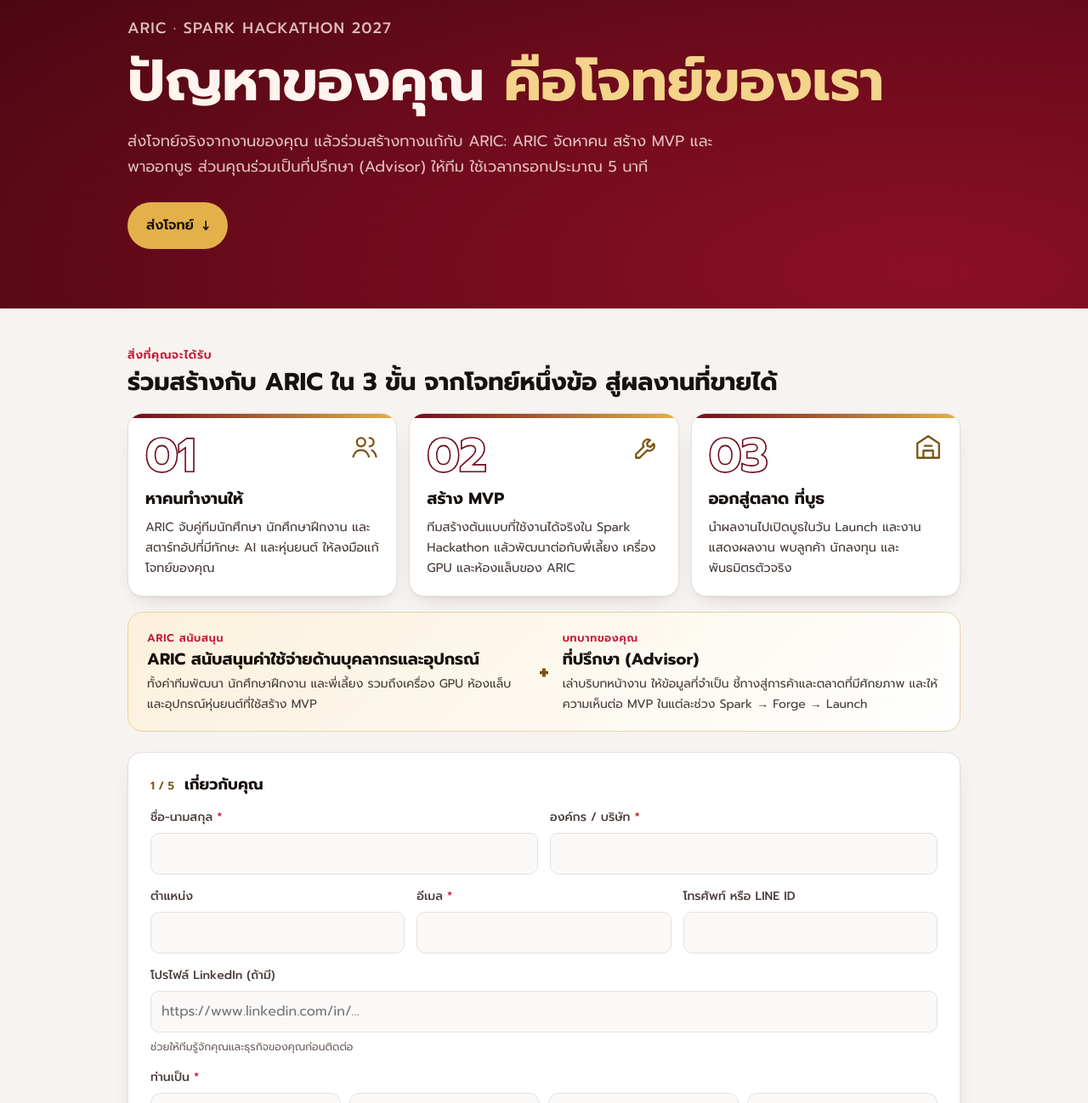
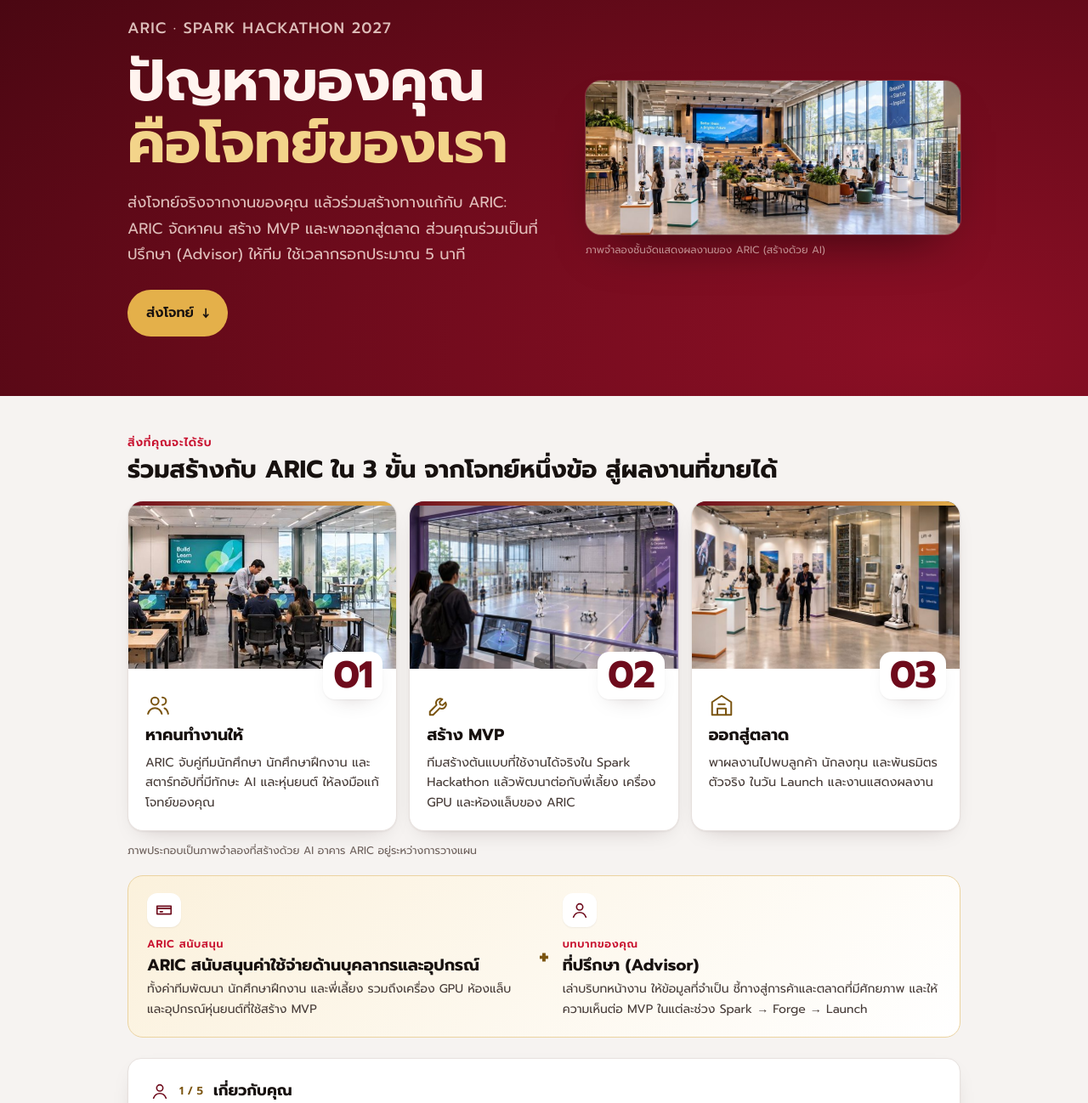
Before and after one commit to cnacha-mfu/aric, a plain HTML site: page challenge/index.html in a window 1280 px wide. Shown: the part 143-1441 px from the top of the page at 85% size. Drawn offline with Linux system fonts and the light colour scheme; animation ran at ten frames a second; a web font is replaced by a local one.

Commit message:
Challenge form + home section: "ออกสู่ตลาด" without "ที่บูธ"; add pictures and icons
- challenge/index.html: hero picture, a picture on each of the three steps, icons on the
  form steps and the ARIC/your-role band; AI concept images labelled as such
- index.html: the three steps use round pictures with number badges
- assets/img/ch_*.jpg: crops of the existing concept images

Co-Authored-By: Claude Opus 5.5 <noreply@anthropic.com>

```diff
--- a/challenge/index.html
+++ b/challenge/index.html
@@ -4,9 +4,9 @@
 <meta charset="utf-8">
 <meta name="viewport" content="width=device-width, initial-scale=1, viewport-fit=cover">
 <title>ส่งโจทย์ให้ ARIC — Spark Hackathon 2027</title>
-<meta name="description" content="ส่งโจทย์ปัญหาจริงจากงานของคุณให้ ARIC มหาวิทยาลัยแม่ฟ้าหลวง ARIC สนับสนุนค่าใช้จ่ายด้านบุคลากรและอุปกรณ์ หาคนทำงาน สร้าง MVP และพาออกบูธ ส่วนคุณเป็นที่ปรึกษาให้ทีม">
+<meta name="description" content="ส่งโจทย์ปัญหาจริงจากงานของคุณให้ ARIC มหาวิทยาลัยแม่ฟ้าหลวง ARIC สนับสนุนค่าใช้จ่ายด้านบุคลากรและอุปกรณ์ หาคนทำงาน สร้าง MVP และพาออกสู่ตลาด ส่วนคุณเป็นที่ปรึกษาให้ทีม">
 <meta property="og:title" content="ส่งโจทย์ให้ ARIC — ปัญหาของคุณ คือโจทย์ของเรา">
-<meta property="og:description" content="หาคนทำงาน → สร้าง MVP → ออกสู่ตลาดที่บูธ · ARIC สนับสนุนค่าใช้จ่ายด้านบุคลากรและอุปกรณ์ คุณเป็นที่ปรึกษาให้ทีม">
+<meta property="og:description" content="หาคนทำงาน → สร้าง MVP → ออกสู่ตลาด · ARIC สนับสนุนค่าใช้จ่ายด้านบุคลากรและอุปกรณ์ คุณเป็นที่ปรึกษาให้ทีม">
 <meta property="og:image" content="https://aric.mfu.ac.th/assets/og.jpg">
 <meta property="og:type" content="website">
 <meta name="theme-color" content="#6E0B1C">
@@ -58,9 +58,9 @@ main{display:flex;flex-direction:column;gap:18px;padding:clamp(28px,4vw,44px) 0
 .gets-h b{font:700 clamp(1.3rem,2.8vw,1.8rem)/1.25 var(--font);text-wrap:balance}
 .gets{display:grid;grid-template-columns:repeat(3,minmax(0,1fr));gap:14px}
 .get{position:relative;background:var(--paper);border:1px solid var(--rule);border-radius:18px;padding:22px 20px 20px;display:flex;flex-direction:column;gap:10px;box-shadow:var(--shadow);overflow:hidden}
-.get::before{content:"";position:absolute;inset:0 0 auto;height:5px;background:linear-gradient(90deg,var(--field),var(--gold))}
+.get::before{content:"";position:absolute;inset:0 0 auto;height:5px;background:linear-gradient(90deg,var(--field),var(--gold));z-index:1}
 .get .num{font:700 56px/1 var(--font);color:transparent;-webkit-text-stroke:1.6px var(--field);letter-spacing:-.02em}
-.get svg{position:absolute;top:22px;right:20px;width:34px;height:34px;fill:none;stroke:var(--gold-ink);stroke-width:1.6;stroke-linecap:round;stroke-linejoin:round}
+.get svg{width:34px;height:34px;fill:none;stroke:var(--gold-ink);stroke-width:1.6;stroke-linecap:round;stroke-linejoin:round}
 .get h3{font:700 19px/1.3 var(--font)}
 .get p{color:var(--ink2);font-size:14.5px;line-height:1.65}
 .deal{display:grid;grid-template-columns:1fr auto 1fr;gap:16px;background:linear-gradient(135deg,#FBF1DC,var(--paper));border:1px solid #EBD3A0;border-radius:18px;padding:20px 22px}
@@ -112,6 +112,23 @@ form{display:flex;flex-direction:column;gap:16px;margin-top:6px}
 .done .again{background:none;border:1px solid var(--rule);border-radius:999px;padding:10px 18px;cursor:pointer;font-weight:500}
 footer{background:var(--field-d);color:var(--on-red2);font-size:13.5px}
 footer .wrap{padding:22px 0;display:flex;flex-wrap:wrap;gap:8px 18px;justify-content:space-between}
+.hero-grid{display:grid;grid-template-columns:1.05fr .95fr;gap:clamp(24px,4vw,56px);align-items:center}
+.hero-pic{margin:0;position:relative}
+.hero-pic img{display:block;width:100%;height:auto;aspect-ratio:1100/452;object-fit:cover;border-radius:18px;box-shadow:0 30px 60px -30px rgba(0,0,0,.6);outline:1px solid rgba(255,236,228,.18)}
+.hero-pic figcaption{font-size:12px;color:var(--on-red3);margin-top:8px}
+.get{padding:0}
+.get .pic{aspect-ratio:16/10;overflow:hidden;background:#EEE}
+.get .pic img{display:block;width:100%;height:100%;object-fit:cover;transition:transform .6s var(--ease)}
+.get:hover .pic img{transform:scale(1.04)}
+.gbody{position:relative;padding:18px 20px 20px;display:flex;flex-direction:column;gap:8px}
+.gbody .num{position:absolute;top:-30px;right:16px;font:700 44px/1 var(--font);color:var(--field);-webkit-text-stroke:0;background:var(--paper);border-radius:14px;padding:6px 12px;box-shadow:var(--shadow)}
+.gbody svg{position:static;width:30px;height:30px}
+.picnote{font-size:12.5px;color:var(--mute);margin-top:-6px}
+.si{width:22px;height:22px;flex:none;align-self:center;fill:none;stroke:var(--field);stroke-width:1.8;stroke-linecap:round;stroke-linejoin:round}
+.step h2{align-items:center}
+.dico{display:inline-grid;place-items:center;width:40px;height:40px;border-radius:12px;background:#fff;box-shadow:0 1px 2px rgba(0,0,0,.06);margin-bottom:6px}
+.dico .si{width:22px;height:22px}
+@media (max-width:860px){.hero-grid{grid-template-columns:1fr}}
 @media (max-width:760px){.gets{grid-template-columns:1fr}.deal{grid-template-columns:1fr}.deal .plus{display:none}.brand span{display:none}}
 @media (prefers-reduced-motion:reduce){*{transition:none!important}}
 </style>
@@ -126,33 +143,37 @@ footer .wrap{padding:22px 0;display:flex;flex-wrap:wrap;gap:8px 18px;justify-con
 </header>
 
 <section class="hero">
-  <div class="wrap">
+  <div class="wrap hero-grid">
+    <div>
     <p class="kicker">ARIC · SPARK HACKATHON 2027</p>
     <h1 data-en="Your problem is our <em>next challenge</em>">ปัญหาของคุณ <em>คือโจทย์ของเรา</em></h1>
-    <p data-en="Share a real problem from your work and co-create the solution with ARIC: ARIC finds the people, builds the MVP and takes it to a booth, while you serve as the team’s advisor. It takes about 5 minutes.">ส่งโจทย์จริงจากงานของคุณ แล้วร่วมสร้างทางแก้กับ ARIC: ARIC จัดหาคน สร้าง MVP และพาออกบูธ ส่วนคุณร่วมเป็นที่ปรึกษา (Advisor) ให้ทีม ใช้เวลากรอกประมาณ 5 นาที</p>
+    <p data-en="Share a real problem from your work and co-create the solution with ARIC: ARIC finds the people, builds the MVP and takes it to market, while you serve as the team’s advisor. It takes about 5 minutes.">ส่งโจทย์จริงจากงานของคุณ แล้วร่วมสร้างทางแก้กับ ARIC: ARIC จัดหาคน สร้าง MVP และพาออกสู่ตลาด ส่วนคุณร่วมเป็นที่ปรึกษา (Advisor) ให้ทีม ใช้เวลากรอกประมาณ 5 นาที</p>
     <a class="go" href="#form"><span data-en="Share a problem">ส่งโจทย์</span> ↓</a>
+    </div>
+    <figure class="hero-pic"><img src="../assets/img/ch_hero.jpg" alt="ภาพจำลองพื้นที่จัดแสดงผลงานและเวที Pitch ของศูนย์ ARIC" width="1100" height="452"><figcaption data-en="Concept image of the ARIC showcase floor (AI-generated)">ภาพจำลองชั้นจัดแสดงผลงานของ ARIC (สร้างด้วย AI)</figcaption></figure>
   </div>
 </section>
 
 <main class="wrap">
   <div class="gets-h"><span data-en="WHAT YOU GET">สิ่งที่คุณจะได้รับ</span><b data-en="Co-create with ARIC in three steps, from one problem to a product you can sell">ร่วมสร้างกับ ARIC ใน 3 ขั้น จากโจทย์หนึ่งข้อ สู่ผลงานที่ขายได้</b></div>
   <div class="gets">
-    <article class="get"><span class="num">01</span><svg viewBox="0 0 24 24" aria-hidden="true"><circle cx="9" cy="8" r="3.5"/><path d="M2.5 20c1-3.5 3.5-5.5 6.5-5.5s5.5 2 6.5 5.5M16 4.5a3.5 3.5 0 0 1 0 7M18 14.8c1.8.8 3 2.5 3.5 5.2"/></svg>
-      <h3 data-en="Find the people">หาคนทำงานให้</h3><p data-en="ARIC matches student teams, interns and startups with AI and robotics skills to work on your problem.">ARIC จับคู่ทีมนักศึกษา นักศึกษาฝึกงาน และสตาร์ทอัปที่มีทักษะ AI และหุ่นยนต์ ให้ลงมือแก้โจทย์ของคุณ</p></article>
-    <article class="get"><span class="num">02</span><svg viewBox="0 0 24 24" aria-hidden="true"><path d="M14.7 6.3a4 4 0 0 0-5.4 5.4L3 18v3h3l6.3-6.3a4 4 0 0 0 5.4-5.4l-2.6 2.6-2.4-.6-.6-2.4z"/></svg>
-      <h3 data-en="Build an MVP">สร้าง MVP</h3><p data-en="Teams build a working prototype at the Spark hackathon, then refine it with ARIC mentors, GPU servers and labs.">ทีมสร้างต้นแบบที่ใช้งานได้จริงใน Spark Hackathon แล้วพัฒนาต่อกับพี่เลี้ยง เครื่อง GPU และห้องแล็บของ ARIC</p></article>
-    <article class="get"><span class="num">03</span><svg viewBox="0 0 24 24" aria-hidden="true"><path d="M3 21V9l9-6 9 6v12M3 21h18M8 21v-6h8v6M9 11h6"/></svg>
-      <h3 data-en="Go to market at a booth">ออกสู่ตลาด ที่บูธ</h3><p data-en="Show the result at a booth on Launch day and at expos, and meet real customers, investors and partners.">นำผลงานไปเปิดบูธในวัน Launch และงานแสดงผลงาน พบลูกค้า นักลงทุน และพันธมิตรตัวจริง</p></article>
+    <article class="get"><div class="pic"><img src="../assets/img/ch_people.jpg" alt="ภาพจำลองห้องฝึกอบรมคอมพิวเตอร์ที่มีนักศึกษาทำงาน" loading="lazy" width="640" height="400"></div><div class="gbody"><span class="num">01</span><svg viewBox="0 0 24 24" aria-hidden="true"><circle cx="9" cy="8" r="3.5"/><path d="M2.5 20c1-3.5 3.5-5.5 6.5-5.5s5.5 2 6.5 5.5M16 4.5a3.5 3.5 0 0 1 0 7M18 14.8c1.8.8 3 2.5 3.5 5.2"/></svg>
+      <h3 data-en="Find the people">หาคนทำงานให้</h3><p data-en="ARIC matches student teams, interns and startups with AI and robotics skills to work on your problem.">ARIC จับคู่ทีมนักศึกษา นักศึกษาฝึกงาน และสตาร์ทอัปที่มีทักษะ AI และหุ่นยนต์ ให้ลงมือแก้โจทย์ของคุณ</p></div></article>
+    <article class="get"><div class="pic"><img src="../assets/img/ch_mvp.jpg" alt="ภาพจำลองสนามทดสอบหุ่นยนต์และโดรน" loading="lazy" width="640" height="400"></div><div class="gbody"><span class="num">02</span><svg viewBox="0 0 24 24" aria-hidden="true"><path d="M14.7 6.3a4 4 0 0 0-5.4 5.4L3 18v3h3l6.3-6.3a4 4 0 0 0 5.4-5.4l-2.6 2.6-2.4-.6-.6-2.4z"/></svg>
+      <h3 data-en="Build an MVP">สร้าง MVP</h3><p data-en="Teams build a working prototype at the Spark hackathon, then refine it with ARIC mentors, GPU servers and labs.">ทีมสร้างต้นแบบที่ใช้งานได้จริงใน Spark Hackathon แล้วพัฒนาต่อกับพี่เลี้ยง เครื่อง GPU และห้องแล็บของ ARIC</p></div></article>
+    <article class="get"><div class="pic"><img src="../assets/img/ch_market.jpg" alt="ภาพจำลองพื้นที่จัดแสดงผลงานและหุ่นยนต์" loading="lazy" width="640" height="400"></div><div class="gbody"><span class="num">03</span><svg viewBox="0 0 24 24" aria-hidden="true"><path d="M3 21V9l9-6 9 6v12M3 21h18M8 21v-6h8v6M9 11h6"/></svg>
+      <h3 data-en="Go to market">ออกสู่ตลาด</h3><p data-en="Take the result to real customers, investors and partners on Launch day and at expos.">พาผลงานไปพบลูกค้า นักลงทุน และพันธมิตรตัวจริง ในวัน Launch และงานแสดงผลงาน</p></div></article>
   </div>
+  <p class="picnote" data-en="Pictures are AI-generated concept images; the ARIC building is being planned.">ภาพประกอบเป็นภาพจำลองที่สร้างด้วย AI อาคาร ARIC อยู่ระหว่างการวางแผน</p>
   <div class="deal">
-    <div><span data-en="ARIC PROVIDES">ARIC สนับสนุน</span><b data-en="ARIC covers the people and equipment costs">ARIC สนับสนุนค่าใช้จ่ายด้านบุคลากรและอุปกรณ์</b><p data-en="The development team, interns and mentors, plus the GPU servers, labs and robotics equipment used to build the MVP.">ทั้งค่าทีมพัฒนา นักศึกษาฝึกงาน และพี่เลี้ยง รวมถึงเครื่อง GPU ห้องแล็บ และอุปกรณ์หุ่นยนต์ที่ใช้สร้าง MVP</p></div>
+    <div><span class="dico"><svg class="si" viewBox="0 0 24 24" aria-hidden="true"><path d="M3 7h18v10H3zM3 10h18M7 14h3"/></svg></span><span data-en="ARIC PROVIDES">ARIC สนับสนุน</span><b data-en="ARIC covers the people and equipment costs">ARIC สนับสนุนค่าใช้จ่ายด้านบุคลากรและอุปกรณ์</b><p data-en="The development team, interns and mentors, plus the GPU servers, labs and robotics equipment used to build the MVP.">ทั้งค่าทีมพัฒนา นักศึกษาฝึกงาน และพี่เลี้ยง รวมถึงเครื่อง GPU ห้องแล็บ และอุปกรณ์หุ่นยนต์ที่ใช้สร้าง MVP</p></div>
     <div class="plus" aria-hidden="true">+</div>
-    <div><span data-en="YOUR ROLE">บทบาทของคุณ</span><b data-en="Advisor">ที่ปรึกษา (Advisor)</b><p data-en="Explain the real-world context, share the data needed, point the way to commercialisation and the potential market, and give feedback on the MVP at each stage: Spark → Forge → Launch.">เล่าบริบทหน้างาน ให้ข้อมูลที่จำเป็น ชี้ทางสู่การค้าและตลาดที่มีศักยภาพ และให้ความเห็นต่อ MVP ในแต่ละช่วง Spark → Forge → Launch</p></div>
+    <div><span class="dico"><svg class="si" viewBox="0 0 24 24" aria-hidden="true"><circle cx="12" cy="8" r="4"/><path d="M4 21c1.5-4 4.5-6 8-6s6.5 2 8 6"/></svg></span><span data-en="YOUR ROLE">บทบาทของคุณ</span><b data-en="Advisor">ที่ปรึกษา (Advisor)</b><p data-en="Explain the real-world context, share the data needed, point the way to commercialisation and the potential market, and give feedback on the MVP at each stage: Spark → Forge → Launch.">เล่าบริบทหน้างาน ให้ข้อมูลที่จำเป็น ชี้ทางสู่การค้าและตลาดที่มีศักยภาพ และให้ความเห็นต่อ MVP ในแต่ละช่วง Spark → Forge → Launch</p></div>
   </div>
 
   <form id="form" novalidate>
     <section class="step">
-      <h2><span>1 / 5</span><b data-en="About you">เกี่ยวกับคุณ</b></h2>
+      <h2><svg class="si" viewBox="0 0 24 24" aria-hidden="true"><circle cx="12" cy="8" r="4"/><path d="M4 21c1.5-4 4.5-6 8-6s6.5 2 8 6"/></svg><span>1 / 5</span><b data-en="About you">เกี่ยวกับคุณ</b></h2>
       <div class="row">
         <div class="f"><label for="name"><span data-en="Full name">ชื่อ-นามสกุล</span> <em>*</em></label><input id="name" name="name" required maxlength="200" autocomplete="name"></div>
         <div class="f"><label for="org"><span data-en="Organisation">องค์กร / บริษัท</span> <em>*</em></label><input id="org" name="org" required maxlength="200" autocomplete="organization"></div>
@@ -171,7 +192,7 @@ footer .wrap{padding:22px 0;display:flex;flex-wrap:wrap;gap:8px 18px;justify-con
     </section>
 
     <section class="step">
-      <h2><span>2 / 5</span><b data-en="The problem">โจทย์ปัญหา</b></h2>
+      <h2><svg class="si" viewBox="0 0 24 24" aria-hidden="true"><path d="M12 3l9.5 16.5h-19z"/><path d="M12 10v4M12 17h.01"/></svg><span>2 / 5</span><b data-en="The problem">โจทย์ปัญหา</b></h2>
       <div class="f"><label for="title"><span data-en="The problem in one sentence">สรุปปัญหาในหนึ่งประโยค</span> <em>*</em></label><input id="title" name="title" required maxlength="300" data-ph="เช่น ตรวจนับสต็อกยาในคลังใช้เวลาวันละ 3 ชั่วโมง" data-ph-en="e.g. Counting medicine stock takes 3 hours a day"></div>
       <div class="f"><label for="problem"><span data-en="What happens today (where, when, how)">เกิดอะไรขึ้นจริงในงาน (ที่ไหน เมื่อไร อย่างไร)</span> <em>*</em></label><textarea id="problem" name="problem" required maxlength="5000"></textarea></div>
       <div class="row">
@@ -187,7 +208,7 @@ footer .wrap{padding:22px 0;display:flex;flex-wrap:wrap;gap:8px 18px;justify-con
     </section>
 
     <section class="step">
-      <h2><span>3 / 5</span><b data-en="Route to market">ทางสู่การค้าและตลาด</b></h2>
+      <h2><svg class="si" viewBox="0 0 24 24" aria-hidden="true"><path d="M3 20h18M6 16v-5M11 16V8M16 16v-3M20 6l-5 5-3-3-5 5"/></svg><span>3 / 5</span><b data-en="Route to market">ทางสู่การค้าและตลาด</b></h2>
       <p class="intro" data-en="As the advisor, you know this market best. This helps the team build an MVP that can actually sell.">ในฐานะที่ปรึกษา คุณรู้จักตลาดนี้ดีที่สุด ข้อมูลนี้ช่วยให้ทีมสร้าง MVP ที่ขายได้จริง</p>
       <div class="row">
         <div class="f"><label for="market"><span data-en="Who would buy or use this solution?">ใครคือลูกค้าที่จะซื้อหรือใช้ทางแก้นี้</span> <em>*</em></label><input id="market" name="market" required maxlength="1000"></div>
@@ -201,13 +222,13 @@ footer .wrap{padding:22px 0;display:flex;flex-wrap:wrap;gap:8px 18px;justify-con
     </section>
 
     <section class="step">
-      <h2><span>4 / 5</span><b data-en="Besides advising, how else would you like to help?">นอกจากบทบาทที่ปรึกษา ท่านยินดีช่วยด้านใดเพิ่มเติม</b></h2>
+      <h2><svg class="si" viewBox="0 0 24 24" aria-hidden="true"><path d="M3 12l4-4 5 3 5-3 4 4-9 8z"/><path d="M7 8l5 3 5-3"/></svg><span>4 / 5</span><b data-en="Besides advising, how else would you like to help?">นอกจากบทบาทที่ปรึกษา ท่านยินดีช่วยด้านใดเพิ่มเติม</b></h2>
       <p class="intro" data-en="Every problem owner advises their team. Anything below is optional.">เจ้าของโจทย์ทุกรายเป็นที่ปรึกษาให้ทีมโดยอัตโนมัติ เลือกเพิ่มได้ตามสะดวก (ไม่บังคับ)</p>
       <div class="opts" id="involve"></div>
     </section>
 
     <section class="step">
-      <h2><span>5 / 5</span><b data-en="Consent">ความยินยอม</b></h2>
+      <h2><svg class="si" viewBox="0 0 24 24" aria-hidden="true"><path d="M12 3l8 3v6c0 4.5-3.4 8.3-8 9-4.6-.7-8-4.5-8-9V6z"/><path d="M9 12l2 2 4-4"/></svg><span>5 / 5</span><b data-en="Consent">ความยินยอม</b></h2>
       <label class="consent"><input type="checkbox" id="consent"><span><span data-en="I consent to ARIC, Mae Fah Luang University, storing and using this information to select challenges and contact me about the hackathon, under Thailand’s Personal Data Protection Act (2019). I can ask for deletion at aric@mfu.ac.th.">ข้าพเจ้ายินยอมให้ศูนย์ ARIC มหาวิทยาลัยแม่ฟ้าหลวง เก็บและใช้ข้อมูลนี้เพื่อคัดเลือกโจทย์และติดต่อกลับเกี่ยวกับกิจกรรม Hackathon ตาม พ.ร.บ.คุ้มครองข้อมูลส่วนบุคคล พ.ศ. 2562 และขอลบข้อมูลได้ที่ aric@mfu.ac.th</span> <em style="color:var(--red);font-style:normal">*</em></span></label>
       <label class="consent"><input type="checkbox" id="public_ok"><span data-en="You may name our organisation as the challenge owner">อนุญาตให้ระบุชื่อองค์กรในฐานะเจ้าของโจทย์</span></label>
       <div class="hp" aria-hidden="true"><label for="website">Website</label><input id="website" name="website" tabindex="-1" autocomplete="off"></div>
```
Also changed, not shown: index.html (+10 -8 lines), assets/img/ch_hero.jpg (added), assets/img/ch_market.jpg (added), assets/img/ch_mvp.jpg (added), assets/img/ch_people.jpg (added).
